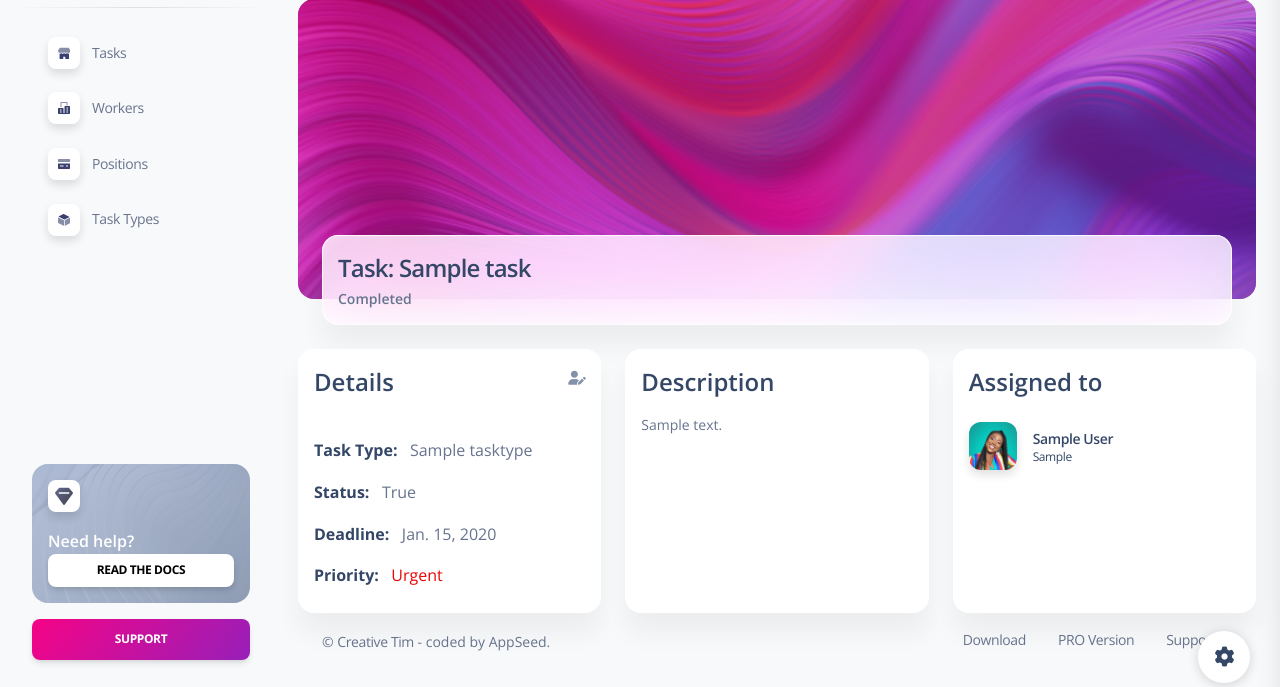
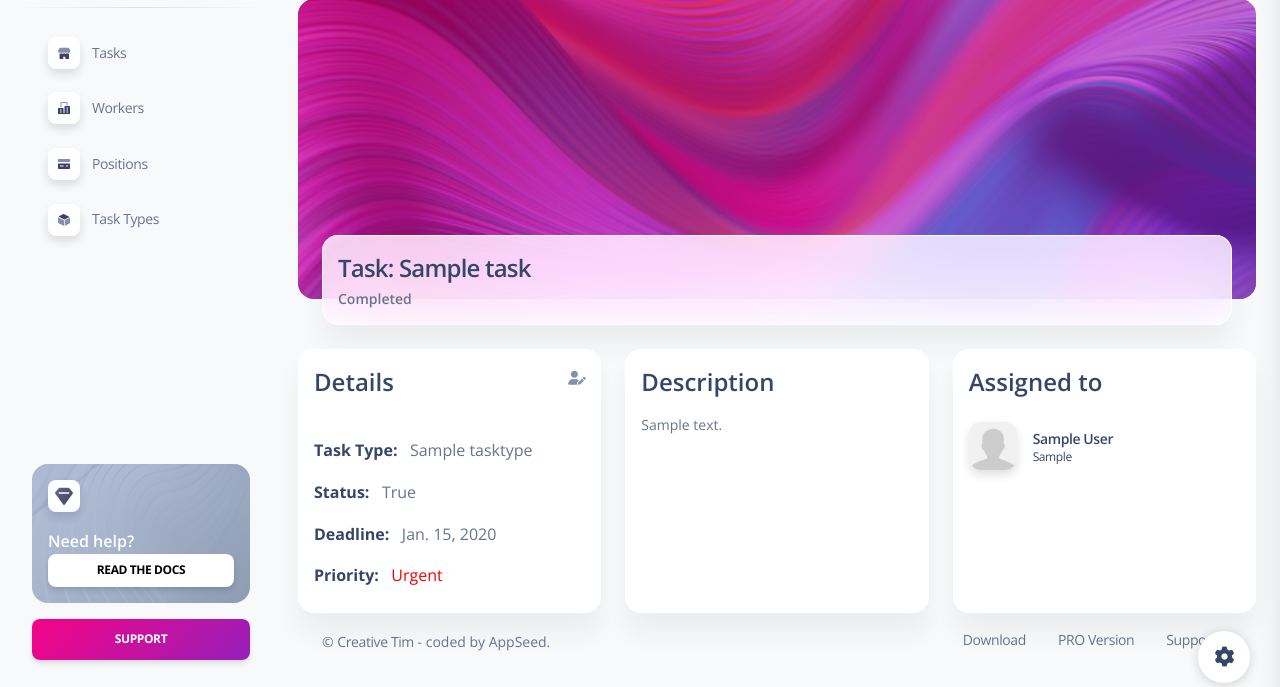
Before and after one commit to Oleksiy-Lyashenko/task-manager-click-left, a Django app: page /tasks/1/ in a window 1280 px wide. Shown: the part 87-774 px from the top of the page. Run offline with Django 4.2, Linux system fonts and the light colour scheme; a user stored in the database is signed in; tables that the repository leaves empty hold one stand-in row (values such as "Sample post"); some libraries are stand-ins or nearby versions.

Commit message:
Add logic user view without first_name and last_name

```diff
--- a/templates/home/task_detail.html
+++ b/templates/home/task_detail.html
@@ -91,10 +91,14 @@
                   <a href="{% url "home:worker-detail" pk=worker.id%}">
                     <li class="list-group-item border-0 d-flex align-items-center px-0 mb-2">
                       <div class="avatar me-3">
-                        <img src="{% static 'img/kal-visuals-square.jpg' %}" alt="kal" class="border-radius-lg shadow">
+                        <img src="{% static 'img/default-user.jpg' %}" alt="kal" class="border-radius-lg shadow">
                       </div>
                       <div class="d-flex align-items-start flex-column justify-content-center">
-                        <h6 class="mb-0 text-sm">{{ worker.first_name }} {{ worker.last_name }}</h6>
+                        {% if not worker.first_name and not worker.last_name %}
+                          <h6 class="mb-0 text-sm">Anonymous User</h6>
+                        {% else %}
+                          <h6 class="mb-0 text-sm">{{ worker.first_name }} {{ worker.last_name }}</h6>
+                        {% endif %}
                         <p class="mb-0 text-xs">{{ worker.position }}</p>
                       </div>
                     </li>
```
